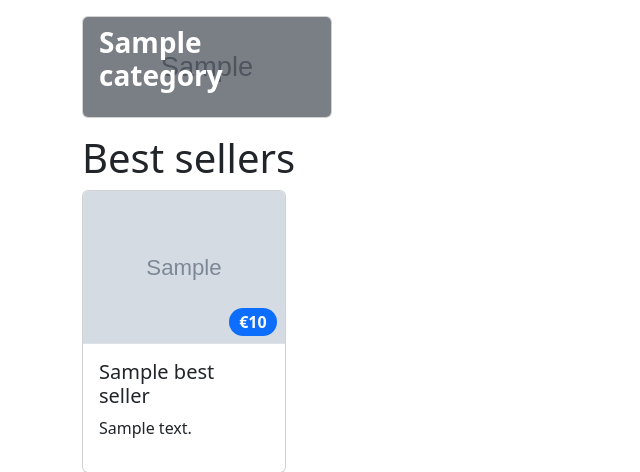
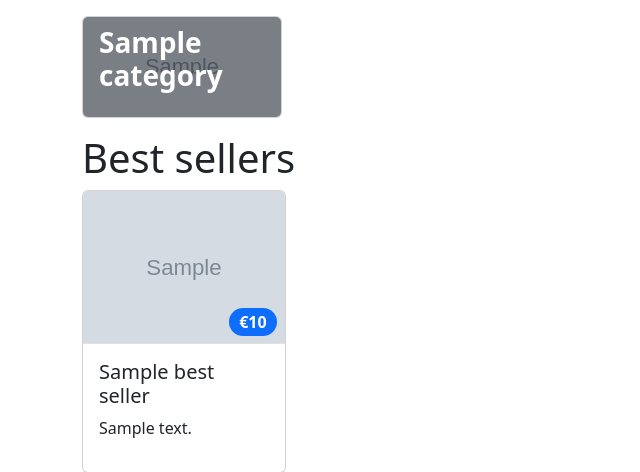
Before and after one commit to mochiSDK/UniDesk, a PHP site: template templates/home.php in a window 1280 px wide. Shown: the part 56-528 px from the top of the page, without its empty margins (0-640 px from the left). Run offline with PHP 8.4, Linux system fonts and the light colour scheme; the template is opened without the code that fills it: most values are stand-ins (such as "Sample title", 1, 10 or a date in 2020); grey boxes marked "Sample" are stand-in pictures.

Commit message:
Fixed product category card scroll on screen resizing

```diff
--- a/templates/home.php
+++ b/templates/home.php
@@ -11,10 +11,10 @@
 <body>
     <?php require_once "navbar.php"; ?>
     <div class="container text-start">
-        <div class="row">
+        <div class="row flex-nowrap overflow-auto">
             <?php foreach ($templateParams["categories"] as $category): ?>
                 <div class="col">
-                    <div class="card mt-3 mb-3" style="max-width: 250px;">
+                    <div class="card mt-3 mb-3" style="min-width: 200px; max-width: 200px;">
                         <img src="<?php echo $category["Picture"]; ?>" class="card-img" style="max-height: 100px; object-fit: cover;" alt=" ...">
                         <div class="card-img-overlay bg-dark bg-opacity-50 d-flex align-items-end">
                             <h3 class="card-title fw-bold text-white"><?php echo $category["Name"]; ?></h3>
```
